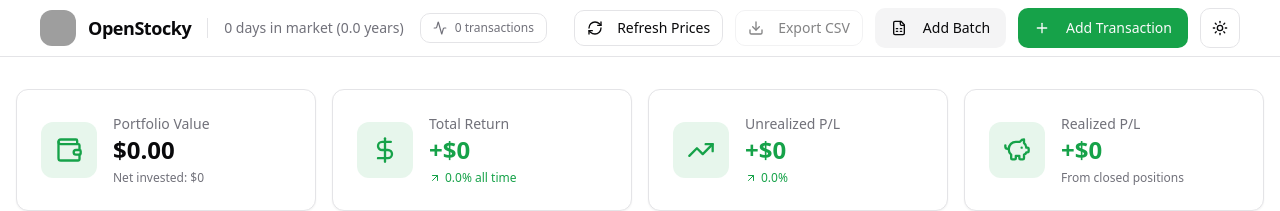
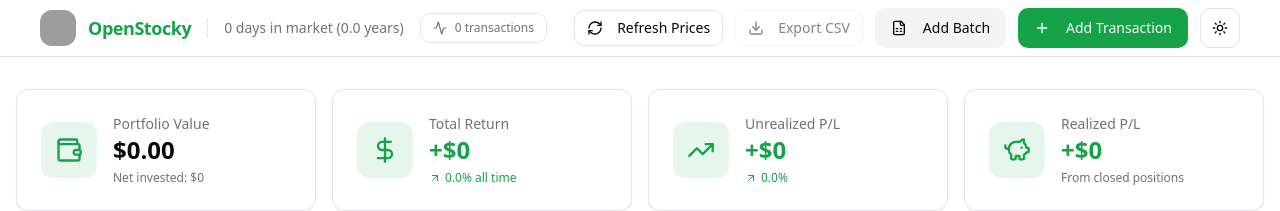
Before and after one commit to Paramboia/OpenStocky, a Next.js app: page / in a window 1280 px wide. Shown: the top 211 px of the page. Built offline with nearby package versions, Linux system fonts and the light colour scheme; grey boxes are pictures that could not be loaded.

Commit message:
Update header.tsx

```diff
--- a/components/header.tsx
+++ b/components/header.tsx
@@ -71,7 +71,7 @@ export function Header() {
               className="h-8 w-8 sm:h-9 sm:w-9 shrink-0 rounded-lg"
               priority
             />
-            <span className="text-base sm:text-lg font-bold tracking-tight">OpenStocky</span>
+            <span className="text-base sm:text-lg font-bold tracking-tight text-primary">OpenStocky</span>
           </Link>
           <div className="hidden h-5 w-px bg-border sm:block" aria-hidden />
           <div className="hidden items-center gap-4 sm:flex">
```
